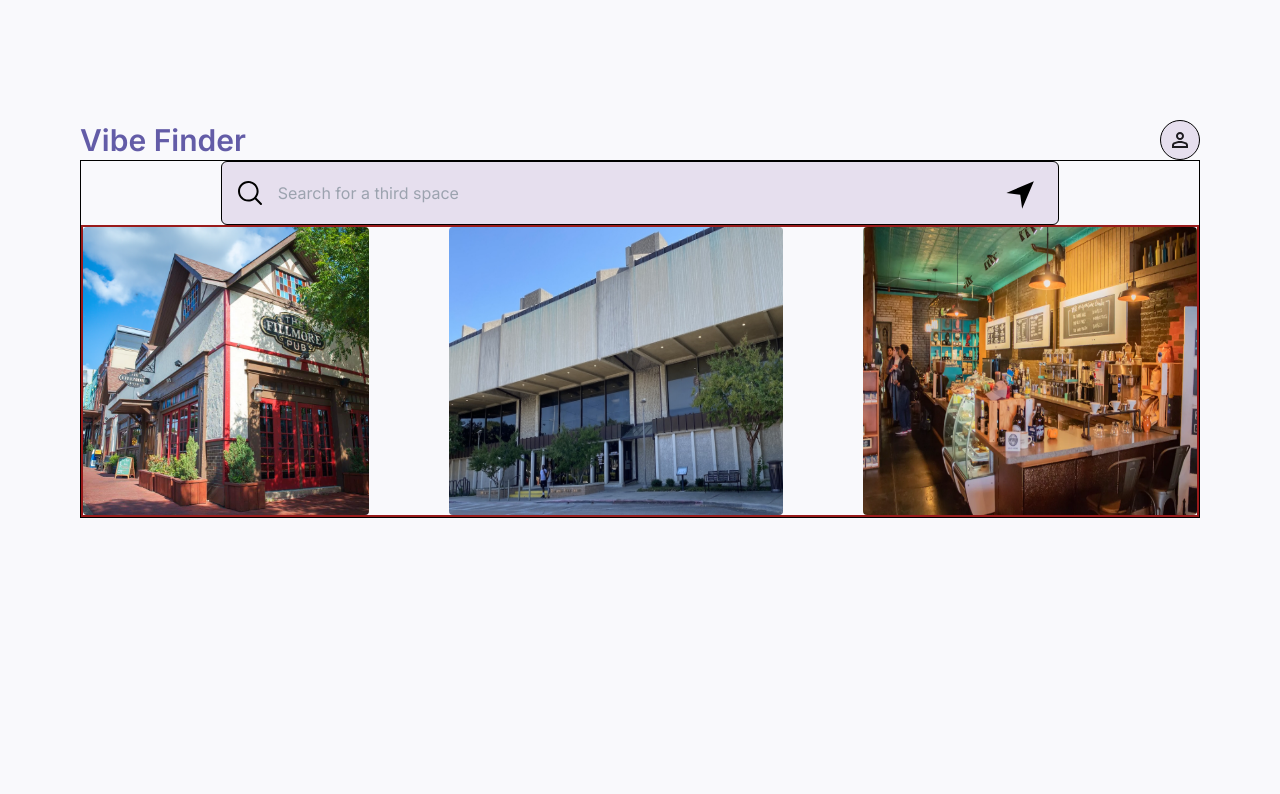
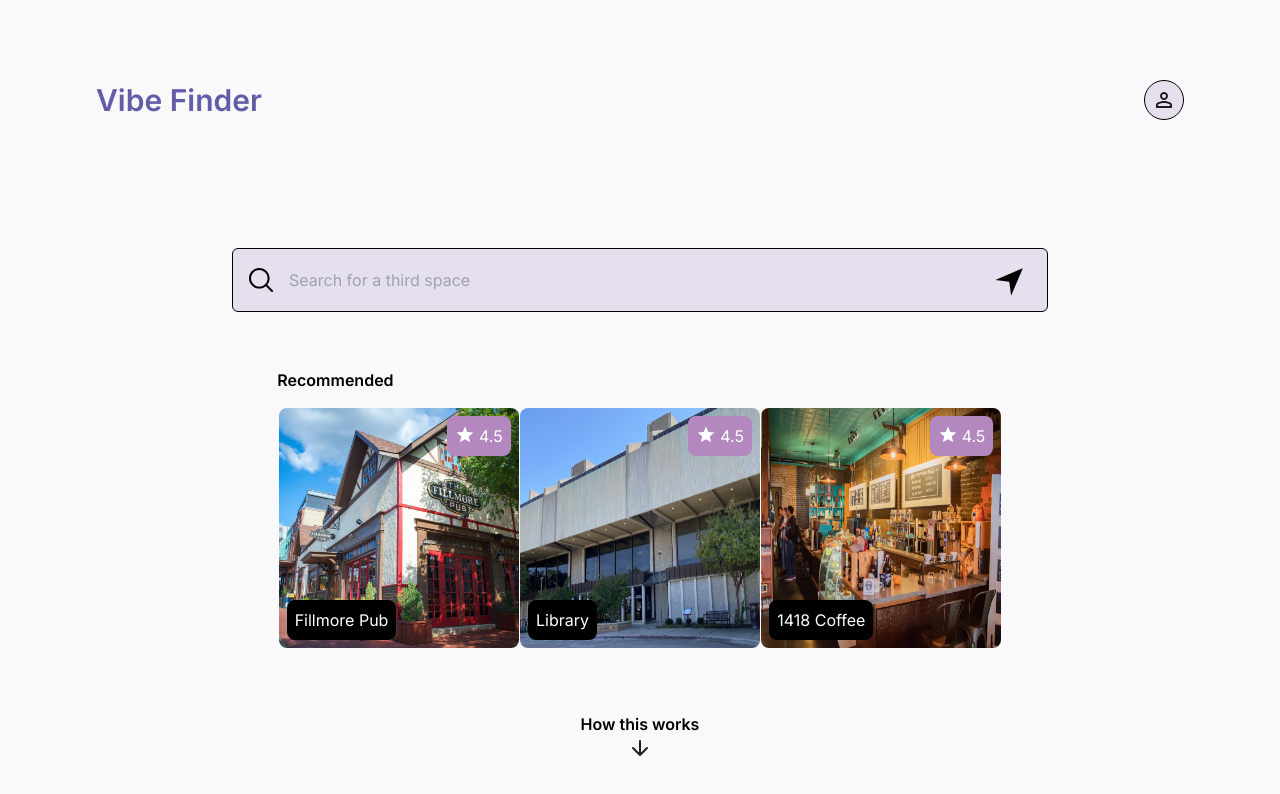
Before and after one commit to Ayomide4/third-space, a Next.js app: page / in a window 1280 px wide. Shown: the top 794 px of the page. Built offline with nearby package versions, Linux system fonts and the light colour scheme.

Commit message:
add recommended and howto

```diff
--- a/app/components/recommended.tsx
+++ b/app/components/recommended.tsx
@@ -2,20 +2,43 @@
 import library from "../../public/assets/library.jpg";
 import coffee from "../../public/assets/1418coffee.webp";
 import pub from "../../public/assets/pub.png";
+import white_star from "../../public/assets/white_star.svg";
+
 export default function Recommended() {
   return (
-    <div className="flex border-2 border-red-800 w-full justify-evenly gap-20">
-      <Image src={pub} className="flex-auto w-60 h-72 rounded" alt="pub" />
-      <Image
-        src={library}
-        className="flex-auto w-72 h-72 rounded"
-        alt="library"
-      />
-      <Image
-        src={coffee}
-        className="flex-auto w-72 h-72 rounded"
-        alt="coffee"
-      />
+    <div className="flex w-full justify-evenly ">
+      <div className="relative">
+        <div className="absolute bottom-2 left-2 bg-black rounded-lg p-2">
+          <p className="text-white">Fillmore Pub</p>
+        </div>
+        <div className="absolute top-2 right-2 bg-accent rounded-lg p-2 flex items-center">
+          <Image src={white_star} className="w-5 h-5 mb-1 mr-1" alt="star" />
+          <p className="text-white">4.5</p>
+        </div>
+        <Image src={pub} className="w-60 h-60 rounded-lg" alt="pub" />
+      </div>
+
+      <div className="relative">
+        <div className="absolute bottom-2 left-2 bg-black rounded-lg p-2">
+          <p className="text-white">Library</p>
+        </div>
+        <div className="absolute top-2 right-2 bg-accent rounded-lg p-2 flex items-center">
+          <Image src={white_star} className="w-5 h-5 mb-1 mr-1" alt="star" />
+          <p className="text-white">4.5</p>
+        </div>
+        <Image src={library} className="w-60 h-60 rounded-lg" alt="library" />
+      </div>
+
+      <div className="relative">
+        <div className="absolute bottom-2 left-2 bg-black rounded-lg p-2">
+          <p className="text-white">1418 Coffee</p>
+        </div>
+        <div className="absolute top-2 right-2 bg-accent rounded-lg p-2 flex items-center">
+          <Image src={white_star} className="w-5 h-5 mb-1 mr-1" alt="star" />
+          <p className="text-white">4.5</p>
+        </div>
+        <Image src={coffee} className="w-60 h-60 rounded-lg" alt="coffee" />
+      </div>
     </div>
   );
 }
--- a/app/page.tsx
+++ b/app/page.tsx
@@ -1,10 +1,10 @@
 import Image from "next/image";
 import location from "../public/assets/location.svg";
 import glass from "../public/assets/glass.svg";
-import cancel from "../public/assets/cancel.svg";
 import Profile from "./components/profile";
 import Link from "next/link";
 import Recommended from "./components/recommended";
+import arrow_down from "../public/assets/arrow_down.svg";
 
 //TODO:
 //- change color of location icon to primary
@@ -13,8 +13,8 @@
 
 export default function Home() {
   return (
-    <main className="flex min-h-screen flex-col items-center justify-between p-10 md:p-20 bg-background relative ">
-      <div className="flex flex-col  w-full  md:justify-between md:flex-row-reverse md:mt-10 md:items-center">
+    <main className="flex min-h-screen flex-col items-center md:justify-between p-10 md:px-24 bg-background relative ">
+      <div className="flex flex-col  w-full md:h-full md:justify-between md:flex-row-reverse md:mt-10 md:items-center">
         <Link href="/auth" className="w-fit self-end mb-20 md:mb-0">
           <Profile background="grey" />
         </Link>
@@ -22,8 +22,8 @@
           Vibe Finder
         </h1>
       </div>
-      <div className="flex flex-col items-center mb-64 w-full border border-black ">
-        <div className="flex border-black border bg-grey rounded-md p-4 w-full h-16 items-center md:w-9/12">
+      <div className="flex flex-col items-center w-full mt-10 md:mt-0 md:flex-grow ">
+        <div className="flex border-black border bg-grey rounded-md p-4  md:mt-32 w-full h-16 items-center md:w-9/12">
           <Image
             className="w-6 h-6 cursor-pointer"
             src={glass}
@@ -39,9 +39,14 @@
             alt="location"
           />
         </div>
-        <div className="hidden w-full md:flex justify-center">
+        <div className="hidden w-4/6 md:flex flex-col mt-14 items-center">
+          <h2 className="font-semibold mb-4 self-start">Recommended</h2>
           <Recommended />
         </div>
+      </div>
+      <div className="flex flex-col items-center">
+        <h2 className="font-semibold">How this works</h2>
+        <Image src={arrow_down} className="w-6 h-6" alt="arrow down" />
       </div>
     </main>
   );
```
Also changed, not shown: public/assets/arrow_down.svg (added), public/assets/white_star.svg (added).
